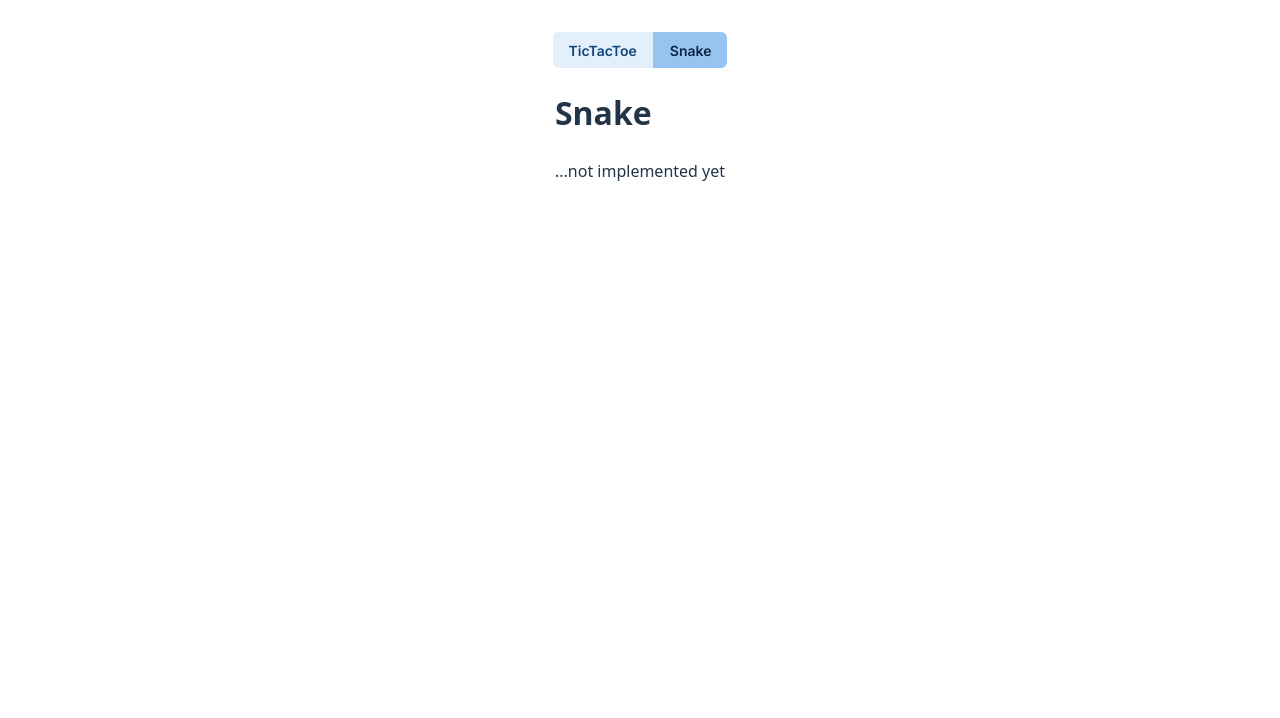
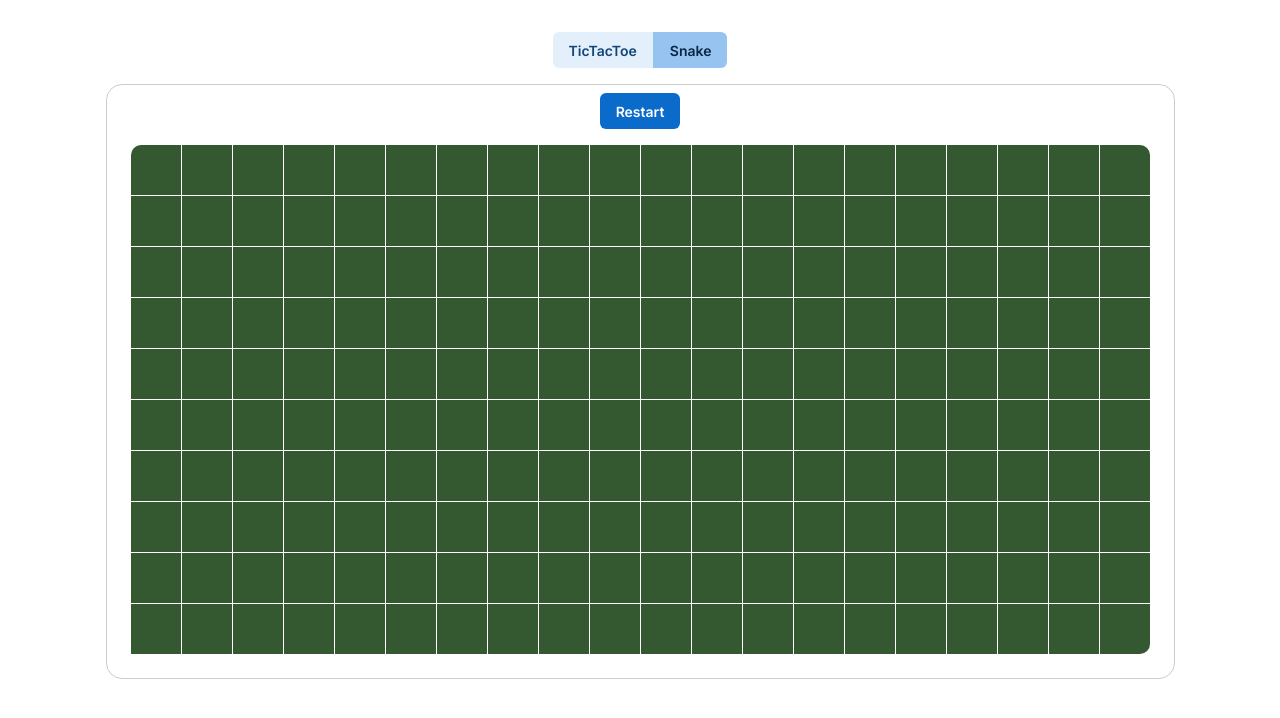
Before and after one commit to paddymills/cmpsc421, a React (Vite) app: page / in a window 1280 px wide. Both pictures are taken after a click on the button "Snake". Shown: the top 718 px of the page. Built offline with nearby package versions, Linux system fonts and the light colour scheme.

Commit message:
start snake

```diff
--- a/src/App.css
+++ b/src/App.css
@@ -22,10 +22,13 @@
 }
 
 .ttt {
+    /* 3 x 3 grid */
     grid-template-columns: repeat(3, 1fr);
 }
 .snake {
-    grid-template-columns: repeat(10, 1fr);
+    /* 20c x 10r grid */
+    grid-template-columns: repeat(20, 1fr);
+    gap: 1px 1px;
 }
 
 .ttt > div:first-child,
@@ -34,12 +37,12 @@
 }
 
 .ttt > div:nth-child(3),
-.snake > div:nth-child(10) {
+.snake > div:nth-child(20) {
     border-top-right-radius: 10px;
 }
 
 .ttt > div:nth-child(7),
-.snake > div:nth-child(51) {
+.snake > div:nth-child(201) {
     border-bottom-left-radius: 10px;
 }
 
@@ -57,3 +60,13 @@
     align-items: center;
     font-size: 2rem;
 }
+
+.snake-cell {
+    height: 50px;
+    width: 50px;
+    background: #345830;
+}
+
+.snake-body {
+    background: #345830;
+}
--- a/src/Snake.tsx
+++ b/src/Snake.tsx
@@ -1,8 +1,52 @@
+import { useState } from "react";
+import { Button, Modal, ModalDialog, ModalClose, Typography } from "@mui/joy";
+
+type Loc = {
+  row: number;
+  col: number;
+};
+
+type Turn = {
+  loc: Loc;
+  dir: string;
+};
+
+type Snake = {
+  length: number;
+  head: Loc;
+  tail: Loc;
+  turns: Turn[];
+  update: () => Snake;
+};
+
 export function SnakeGame() {
+  const [board, setBoard] = useState(Array(20 * 10).fill(null));
+  // const [direction, setDirection] = useState("right");
+  const [modalText, setModalText] = useState<string | null>(null);
+
+  const restart = () => {
+    setBoard(Array(20 * 10).fill(null));
+    setModalText(null);
+  };
+
   return (
-    <div>
-      <h1>Snake</h1>
-      <p>...not implemented yet</p>
-    </div>
+    <>
+      <div className="game">
+        <Button onClick={restart}>Restart</Button>
+        <div className="board snake">
+          {board.map((cell, index) => (
+            <div key={index} className="snake-cell">
+              {cell}
+            </div>
+          ))}
+        </div>
+      </div>
+      <Modal open={modalText !== null} onClose={() => setModalText(null)}>
+        <ModalDialog>
+          <ModalClose />
+          <Typography>{modalText}</Typography>
+        </ModalDialog>
+      </Modal>
+    </>
   );
 }
```
